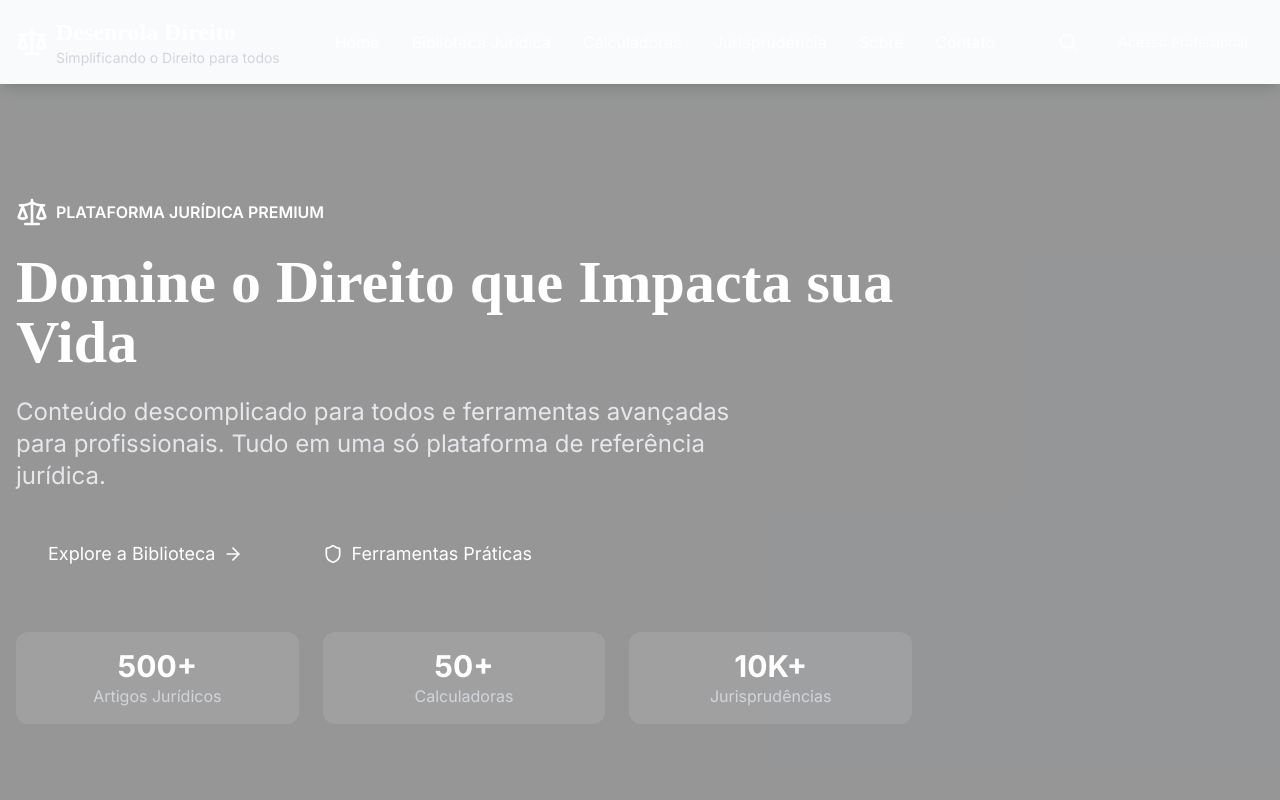
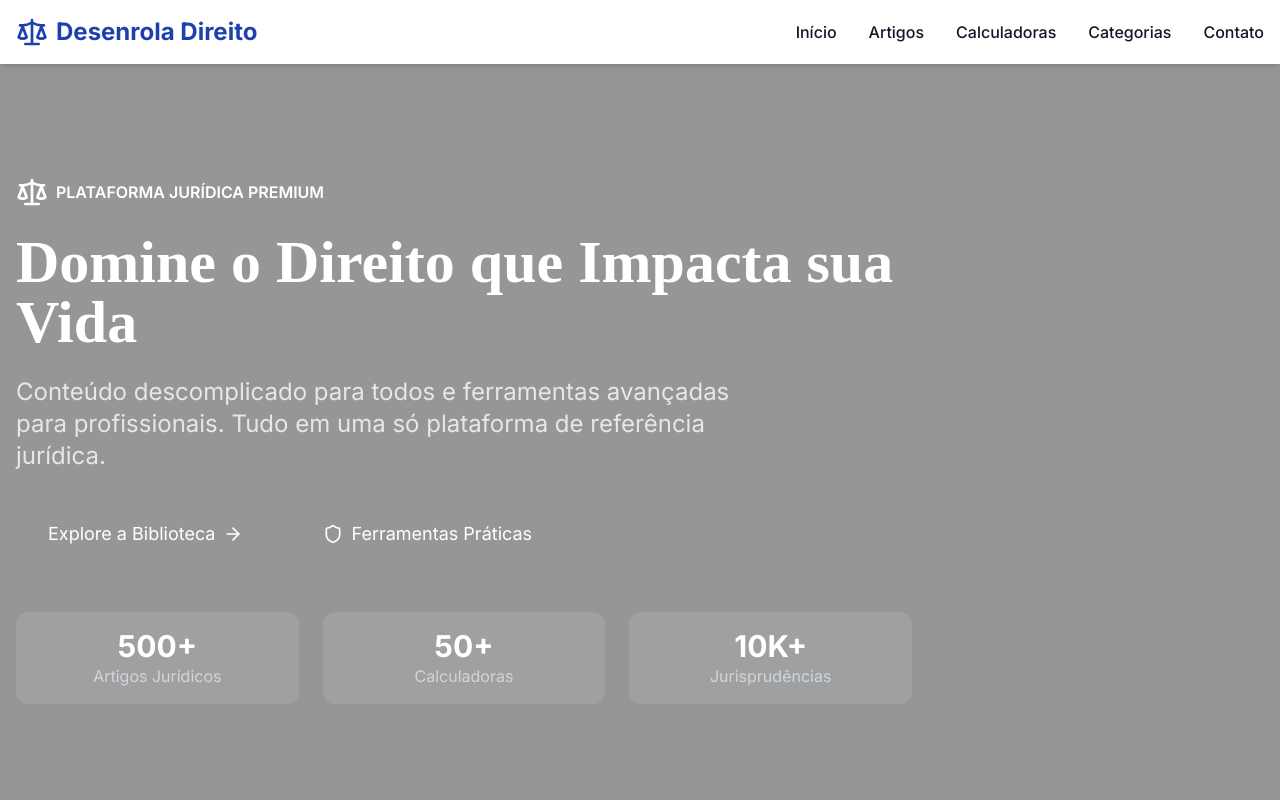
Before and after one commit to mestrereginaldo-site/DESENROLA-PREMIUM-DEZ.2025, a Next.js app: page / in a window 1280 px wide. Shown: the top 800 px of the page. Built offline with nearby package versions, Linux system fonts and the light colour scheme.

Commit message:
Create Header.js

```diff
--- /dev/null
+++ b/components/Header.js
@@ -0,0 +1,23 @@
+import Link from 'next/link'
+import { Scale } from 'lucide-react'
+
+export default function Header() {
+  return (
+    <header className="sticky top-0 z-50 bg-white shadow-md">
+      <div className="container mx-auto px-4 py-4 flex justify-between items-center">
+        <Link href="/" className="flex items-center gap-2 text-2xl font-bold text-primary">
+          <Scale className="w-8 h-8" />
+          <span>Desenrola Direito</span>
+        </Link>
+        <nav className="hidden md:flex gap-8">
+          <Link href="/" className="hover:text-accent font-medium">Início</Link>
+          <Link href="/artigos" className="hover:text-accent font-medium">Artigos</Link>
+          <Link href="/calculadoras" className="hover:text-accent font-medium">Calculadoras</Link>
+          <Link href="/categorias" className="hover:text-accent font-medium">Categorias</Link>
+          <Link href="/contato" className="hover:text-accent font-medium">Contato</Link>
+        </nav>
+        <button className="md:hidden">☰</button>
+      </div>
+    </header>
+  )
+}
```
